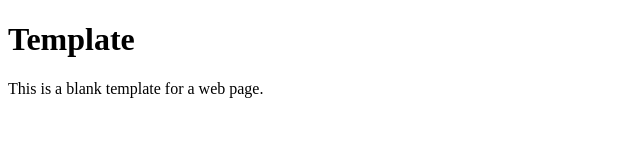
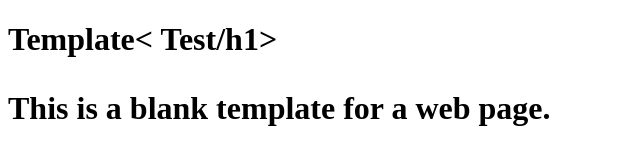
Before and after one commit to stefanica/stock-rank, a plain HTML site: page index.html in a window 1280 px wide. Shown: the whole page, without its empty margins (0-640 px from the left). Drawn offline with Linux system fonts and the light colour scheme.

Commit message:
index update

```diff
--- a/index.html
+++ b/index.html
@@ -5,7 +5,7 @@
 </head>
 <body>
 
-  <h1>Template</h1>
+  <h1>Template< Test/h1>
 
   <p>This is a blank template for a web page.</p>
 
```
